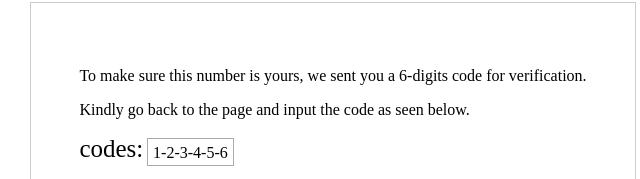
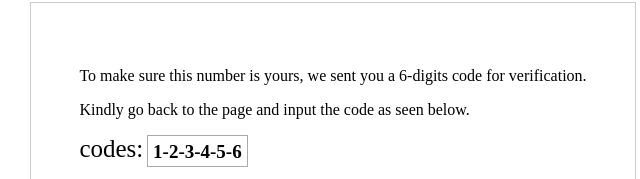
Before and after one commit to michaelmiracle018/GmailTemplate, a plain HTML site: page index.html in a window 1280 px wide. Shown: the part 268-447 px from the top of the page, 307-947 px from the left. Drawn offline with Linux system fonts and the light colour scheme.

Commit message:
added font size to the digit styles

```diff
--- a/styles.css
+++ b/styles.css
@@ -31,6 +31,8 @@ img {
 	margin: 1rem 0;
 	border: 1px solid #aca9a9;
 	padding: 0.3rem;
+    font-size: 19px;
+    font-weight: 700;
 }
 .code {
 	font-size: 25px;
```
